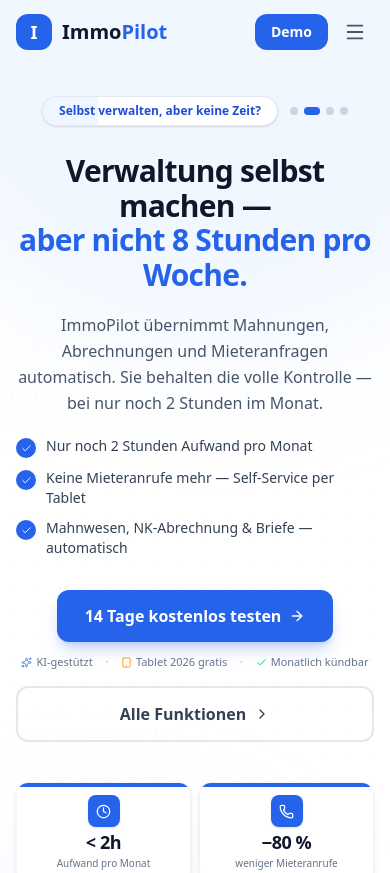
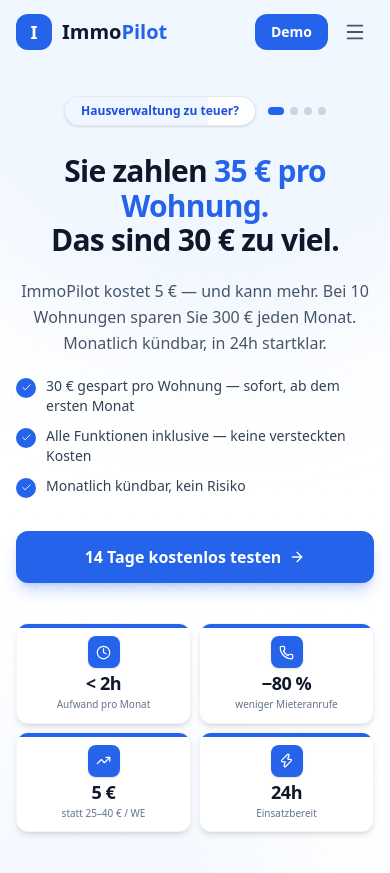
Before and after one commit to SecurityDocs/immopilot-website, a Next.js app: page / in a window 390 px wide. Shown: the top 873 px of the page. Built offline with nearby package versions, Linux system fonts and the light colour scheme.

Commit message:
fix: Hero entschlackt + Tempo reduziert
- Zweit-Button 'Alle Funktionen' entfernt
- Trust-Badges (KI-gestützt, Tablet gratis, kündbar) entfernt
- Wechseltempo: 5,5s → 9s (Zeit zum Lesen)

Co-Authored-By: Claude Sonnet 4.6 <noreply@anthropic.com>

```diff
--- a/app/components/Hero.tsx
+++ b/app/components/Hero.tsx
@@ -1,7 +1,7 @@
 "use client";
 
 import { useState, useEffect } from "react";
-import { ArrowRight, Check, ChevronRight, Clock, Phone, TrendingUp, Zap, Sparkles, Tablet } from "lucide-react";
+import { ArrowRight, Check, Clock, Phone, TrendingUp, Zap } from "lucide-react";
 
 const personas = [
   {
@@ -57,7 +57,7 @@ const stats = [
   { icon: Zap,        value: "24h",   label: "Einsatzbereit" },
 ];
 
-const CYCLE_MS = 5500;
+const CYCLE_MS = 9000;
 
 export default function Hero() {
   const [active, setActive] = useState(0);
@@ -147,34 +147,13 @@ export default function Hero() {
 
             {/* CTAs */}
             <div className="mt-8 sm:mt-10 flex flex-col sm:flex-row gap-3 justify-center">
-              <div className="flex flex-col items-center gap-2">
-                <a
-                  href="#contact"
-                  className="inline-flex items-center justify-center gap-2 px-7 py-3.5 rounded-xl bg-primary-600 text-white font-bold text-base hover:bg-primary-700 transition-all shadow-lg shadow-primary-600/25"
-                >
-                  14 Tage kostenlos testen <ArrowRight size={16} />
-                </a>
-                {/* Trust micro-badges */}
-                <div className="flex items-center gap-3 flex-wrap justify-center">
-                  <span className="flex items-center gap-1 text-[11px] text-slate-500 font-medium">
-                    <Sparkles size={11} className="text-primary-500" /> KI-gestützt
-                  </span>
-                  <span className="text-slate-300">·</span>
-                  <span className="flex items-center gap-1 text-[11px] text-slate-500 font-medium">
-                    <Tablet size={11} className="text-amber-500" /> Tablet 2026 gratis
-                  </span>
-                  <span className="text-slate-300">·</span>
-                  <span className="flex items-center gap-1 text-[11px] text-slate-500 font-medium">
-                    <Check size={11} className="text-emerald-500" /> Monatlich kündbar
-                  </span>
-                </div>
-              </div>
               <a
-                href="/#features"
-                className="inline-flex items-center justify-center gap-2 px-6 py-3.5 rounded-xl border-2 border-slate-200 text-slate-700 font-semibold text-base hover:border-primary-300 hover:text-primary-600 transition-all"
+                href="#contact"
+                className="inline-flex items-center justify-center gap-2 px-7 py-3.5 rounded-xl bg-primary-600 text-white font-bold text-base hover:bg-primary-700 transition-all shadow-lg shadow-primary-600/25"
               >
-                Alle Funktionen <ChevronRight size={16} />
+                14 Tage kostenlos testen <ArrowRight size={16} />
               </a>
+
             </div>
 
           </div>
```
